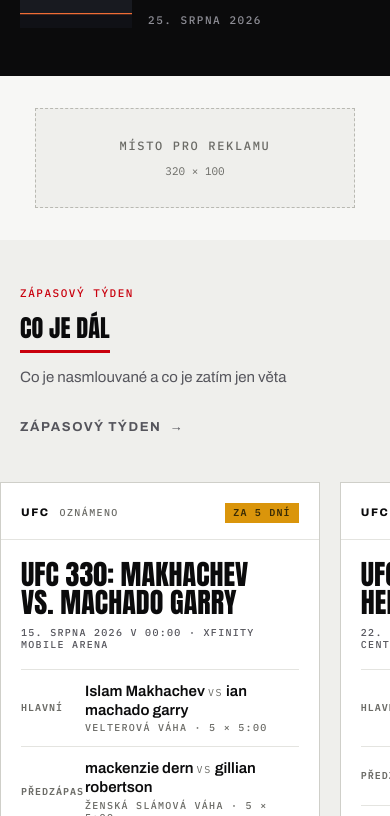
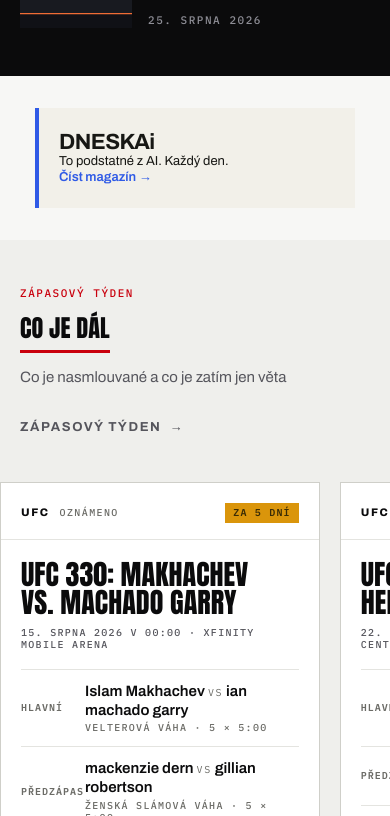
Before and after one commit to lukaskourilcz/mma-files, a Next.js app: page /cs in a window 390 px wide. Shown: the part 1328-2144 px from the top of the page. Built offline with nearby package versions, Linux system fonts and the light colour scheme; no server answers.

Commit message:
fix(ads): promote DNESKAi in responsive magazine placements

```diff
--- a/src/components/ads/AdSlot.tsx
+++ b/src/components/ads/AdSlot.tsx
@@ -1,6 +1,6 @@
 import Image from "next/image";
 import type { CSSProperties, ReactNode } from "react";
-import { getDictionary } from "@/i18n";
+import { HousePromotion } from "./HousePromotion";
 import {
   getAdCreative,
   getAdSlotDefinition,
@@ -43,11 +43,9 @@
 
 export function AdSlot({
   name,
-  locale,
   mastheadVariant = "standard",
   className = "",
 }: AdSlotProps) {
-  const dict = getDictionary(locale);
   const definition = getAdSlotDefinition(name);
   const desktop =
     name === "masthead-billboard" && mastheadVariant === "compact"
@@ -74,16 +72,12 @@
   return (
     <div
       role="complementary"
-      aria-label="Reklama"
+      aria-label={creative ? "Reklama" : "Partnerský magazín DNESKAi"}
       data-ad-slot={name}
       style={style}
       className={`relative mx-auto my-8 max-w-full ${responsiveSize} ${
         rail ? "lg:sticky lg:top-[calc(var(--layout-chrome-h)+24px)]" : ""
-      } ${
-        creative
-          ? "overflow-hidden"
-          : "border border-dashed border-rule-dashed bg-well"
-      } ${className}`}
+      } overflow-hidden ${className}`}
     >
       {creative ? (
         <Creative href={creative.href}>
@@ -93,29 +87,11 @@
             fill
             loading="lazy"
             sizes={rail ? "300px" : `(min-width: 768px) ${desktop.width}px, ${mobile?.width ?? 0}px`}
-            className="object-cover"
+            className="object-contain"
           />
         </Creative>
       ) : (
-        <div className="flex h-full w-full flex-col items-center justify-center gap-2 text-center text-text-meta">
-          <span className="font-mono text-[length:var(--text-mono-sm)] font-medium uppercase tracking-[0.14em]">
-            {dict.ads.placeholder}
-          </span>
-          {mobile ? (
-            <>
-              <span className="font-mono text-[length:var(--text-mono-xs)] tabular-nums md:hidden">
-                {dict.ads.slotLabel(mobile.width, mobile.height)}
-              </span>
-              <span className="hidden font-mono text-[length:var(--text-mono-xs)] tabular-nums md:inline">
-                {dict.ads.slotLabel(desktop.width, desktop.height)}
-              </span>
-            </>
-          ) : (
-            <span className="font-mono text-[length:var(--text-mono-xs)] tabular-nums">
-              {dict.ads.slotLabel(desktop.width, desktop.height)}
-            </span>
-          )}
-        </div>
+        <HousePromotion />
       )}
     </div>
   );
--- /dev/null
+++ b/src/components/ads/HousePromotion.tsx
@@ -0,0 +1,11 @@
+/** Reciprocal promotion, sized to fit even the compact 90px placement. */
+export function HousePromotion() {
+  return (
+    <a href="https://caughtup-ai.vercel.app" aria-label="DNESKAi. Číst partnerský magazín o AI."
+      className="group flex h-full w-full flex-col justify-center border-l-4 border-[#2f5ae6] bg-[#f2f0e9] px-5 py-2 text-[#171714] focus-visible:outline-2 focus-visible:outline-[#2f5ae6]">
+      <span className="text-d6 leading-none font-bold tracking-tight">DNESKAi</span>
+      <span className="text-xs leading-4">To podstatné z AI. Každý den.</span>
+      <span className="text-xs leading-4 font-semibold text-[#2f5ae6] group-hover:underline">Číst magazín →</span>
+    </a>
+  );
+}
--- a/src/lib/ads.ts
+++ b/src/lib/ads.ts
@@ -54,7 +54,7 @@
   const image = slot.image as Record<string, unknown>;
   if (
     typeof image.src !== "string" ||
-    !image.src.startsWith("/ads/") ||
+    !/^\/ads\/[a-zA-Z0-9_-]+\.(svg|webp|png|jpe?g)$/.test(image.src) ||
     !Number.isInteger(image.width) ||
     !Number.isInteger(image.height) ||
     typeof slot.alt !== "string" ||
@@ -64,6 +64,12 @@
     return null;
   }
 
+  if (typeof slot.href === "string") {
+    try {
+      const url = new URL(slot.href);
+      if (url.protocol !== "https:" || url.username || url.password) return null;
+    } catch { return null; }
+  }
   const definition = getAdSlotDefinition(name);
   const allowed = [
     definition.desktop,
```
